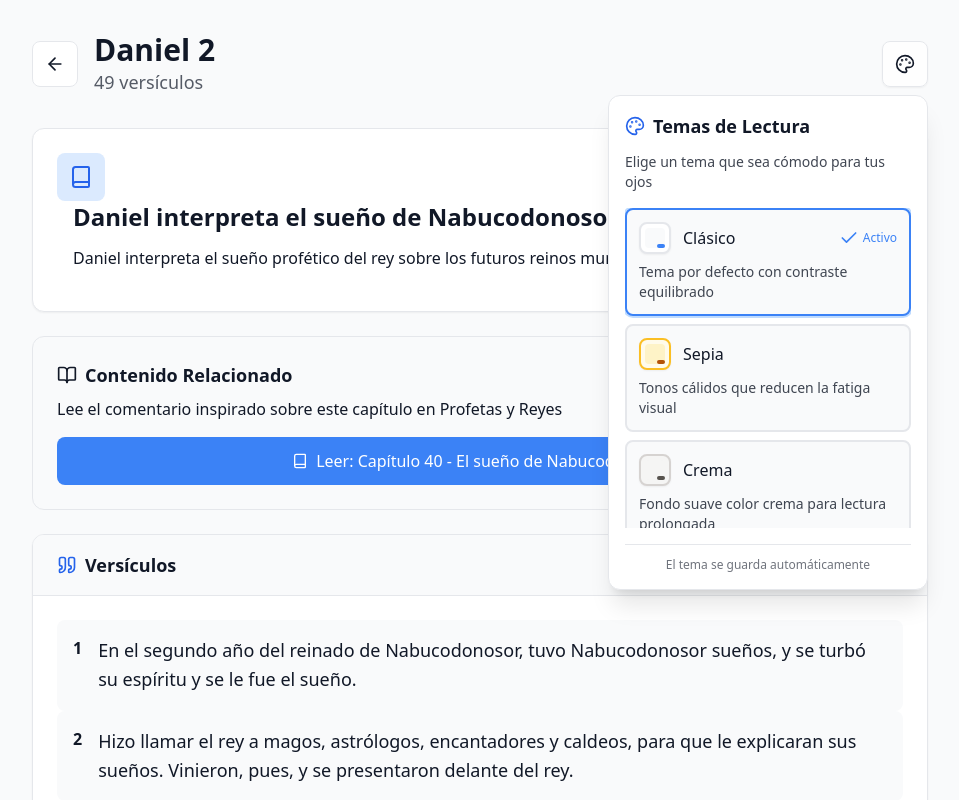
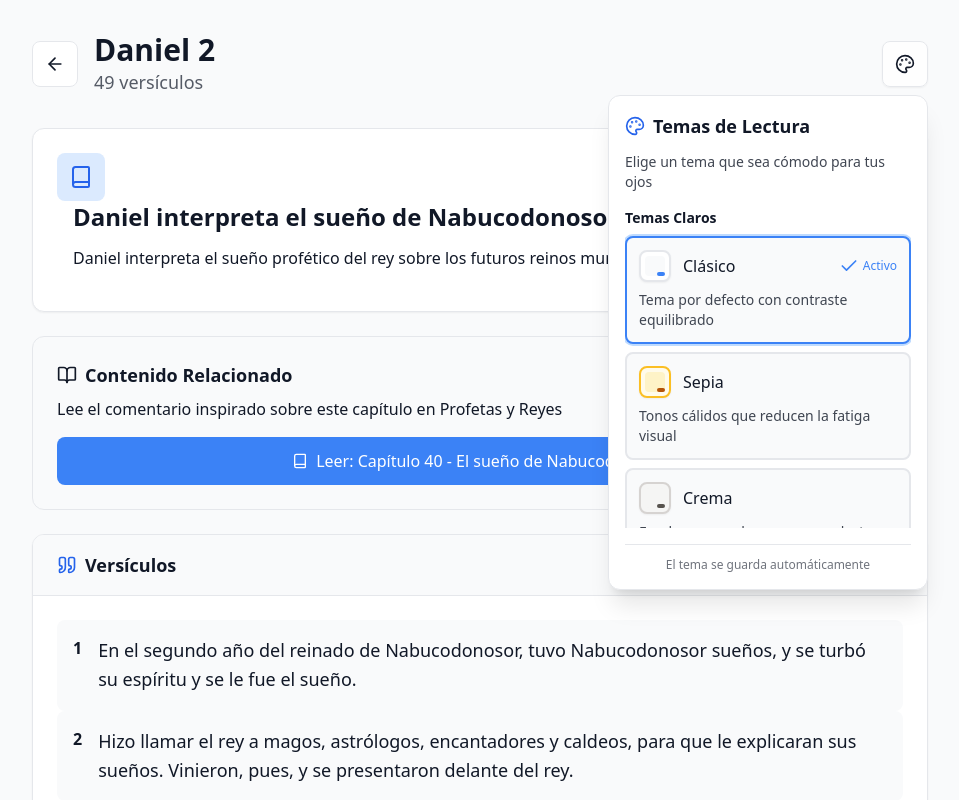
Before and after one commit to bellaciaodowhile/guide-cb-2026, a React (Vite) app: page /bible/daniel/2 in a window 1280 px wide. Both pictures are taken after a click on the button 1065 px from the left and 64 px from the top of the page. Shown: the top 800 px of the page, without its empty margins (160-1119 px from the left). Built offline with nearby package versions, Linux system fonts and the light colour scheme.

Commit message:
feat: add more themes

```diff
--- a/src/components/BibleChapterPage.tsx
+++ b/src/components/BibleChapterPage.tsx
@@ -121,7 +121,6 @@ const BibleChapterPage: React.FC = () => {
         onBack={handleBack}
         getNavigationUrl={(chapterNum) => `/bible/daniel/${chapterNum}`}
         fromParam={searchParams.get('from') ? `?from=${searchParams.get('from')}` : ''}
-        buttonColor="primary"
       />
     </div>
   );
--- a/src/components/MobileNavigation.tsx
+++ b/src/components/MobileNavigation.tsx
@@ -1,5 +1,6 @@
 import { ArrowLeft, ChevronLeft, ChevronRight } from 'lucide-react';
 import { Link } from 'react-router-dom';
+import { useReadingTheme } from '../hooks/useReadingTheme';
 
 interface MobileNavigationProps {
   currentChapter: number;
@@ -7,7 +8,6 @@ interface MobileNavigationProps {
   onBack: () => void;
   getNavigationUrl: (chapter: number) => string;
   fromParam: string;
-  buttonColor?: 'primary' | 'purple';
 }
 
 const MobileNavigation: React.FC<MobileNavigationProps> = ({
@@ -15,15 +15,11 @@ const MobileNavigation: React.FC<MobileNavigationProps> = ({
   totalChapters,
   onBack,
   getNavigationUrl,
-  fromParam,
-  buttonColor = 'primary'
+  fromParam
 }) => {
+  const { theme } = useReadingTheme();
   const hasPrevious = currentChapter > 1;
   const hasNext = currentChapter < totalChapters;
-
-  const buttonColorClasses = buttonColor === 'purple'
-    ? 'bg-purple-600 hover:bg-purple-700'
-    : 'bg-primary-600 hover:bg-primary-700';
 
   return (
     <>
@@ -34,7 +30,11 @@ const MobileNavigation: React.FC<MobileNavigationProps> = ({
 
         {/* Fixed Bottom Navigation */}
         <div
-          className="bg-white/95 dark:bg-gray-800/95 backdrop-blur-md border-t border-gray-200 dark:border-gray-700 px-4 py-3 shadow-lg mobile-navigation-container"
+          className="backdrop-blur-md border-t px-4 py-3 shadow-lg mobile-navigation-container transition-colors duration-300"
+          style={{
+            backgroundColor: `${theme.styles.cardBackground}F5`, // F5 para 95% transparencia
+            borderColor: theme.styles.borderColor
+          }}
         >
           <div className="flex items-center justify-between space-x-3">
             {/* Botón Anterior */}
@@ -42,13 +42,29 @@ const MobileNavigation: React.FC<MobileNavigationProps> = ({
               {hasPrevious ? (
                 <Link
                   to={`${getNavigationUrl(currentChapter - 1)}${fromParam}`}
-                  className="w-full px-3 py-2 bg-gray-100 dark:bg-gray-700 hover:bg-gray-200 dark:hover:bg-gray-600 text-gray-700 dark:text-gray-300 rounded-lg font-medium transition-colors duration-200 flex items-center justify-center space-x-1 text-sm"
+                  className="w-full px-3 py-2 rounded-lg font-medium transition-all duration-300 flex items-center justify-center space-x-1 text-sm hover:opacity-90"
+                  style={{
+                    backgroundColor: theme.styles.verseBackground,
+                    color: theme.styles.textColor
+                  }}
+                  onMouseEnter={(e) => {
+                    e.currentTarget.style.backgroundColor = theme.styles.verseHoverBackground;
+                  }}
+                  onMouseLeave={(e) => {
+                    e.currentTarget.style.backgroundColor = theme.styles.verseBackground;
+                  }}
                 >
                   <ChevronLeft className="h-4 w-4" />
                   <span>Cap. {currentChapter - 1}</span>
                 </Link>
               ) : (
-                <div className="w-full px-3 py-2 bg-gray-50 dark:bg-gray-800 text-gray-400 dark:text-gray-600 rounded-lg font-medium flex items-center justify-center space-x-1 cursor-not-allowed text-sm">
+                <div
+                  className="w-full px-3 py-2 rounded-lg font-medium flex items-center justify-center space-x-1 cursor-not-allowed text-sm opacity-50"
+                  style={{
+                    backgroundColor: theme.styles.verseBackground,
+                    color: theme.styles.textColor
+                  }}
+                >
                   <ChevronLeft className="h-4 w-4" />
                   <span>Primer</span>
                 </div>
@@ -58,7 +74,17 @@ const MobileNavigation: React.FC<MobileNavigationProps> = ({
             {/* Botón Volver */}
             <button
               onClick={onBack}
-              className={`px-4 py-2 ${buttonColorClasses} text-white rounded-lg font-medium transition-colors duration-200 flex items-center space-x-1 text-sm`}
+              className="px-4 py-2 rounded-lg font-medium transition-all duration-300 flex items-center space-x-1 text-sm hover:opacity-90"
+              style={{
+                backgroundColor: theme.styles.buttonBackground,
+                color: theme.styles.buttonText
+              }}
+              onMouseEnter={(e) => {
+                e.currentTarget.style.backgroundColor = theme.styles.buttonHoverBackground;
+              }}
+              onMouseLeave={(e) => {
+                e.currentTarget.style.backgroundColor = theme.styles.buttonBackground;
+              }}
             >
               <ArrowLeft className="h-4 w-4" />
               <span>Volver</span>
@@ -69,13 +95,29 @@ const MobileNavigation: React.FC<MobileNavigationProps> = ({
               {hasNext ? (
                 <Link
                   to={`${getNavigationUrl(currentChapter + 1)}${fromParam}`}
-                  className="w-full px-3 py-2 bg-gray-100 dark:bg-gray-700 hover:bg-gray-200 dark:hover:bg-gray-600 text-gray-700 dark:text-gray-300 rounded-lg font-medium transition-colors duration-200 flex items-center justify-center space-x-1 text-sm"
+                  className="w-full px-3 py-2 rounded-lg font-medium transition-all duration-300 flex items-center justify-center space-x-1 text-sm hover:opacity-90"
+                  style={{
+                    backgroundColor: theme.styles.verseBackground,
+                    color: theme.styles.textColor
+                  }}
+                  onMouseEnter={(e) => {
+                    e.currentTarget.style.backgroundColor = theme.styles.verseHoverBackground;
+                  }}
+                  onMouseLeave={(e) => {
+                    e.currentTarget.style.backgroundColor = theme.styles.verseBackground;
+                  }}
                 >
                   <span>Cap. {currentChapter + 1}</span>
                   <ChevronRight className="h-4 w-4" />
                 </Link>
               ) : (
-                <div className="w-full px-3 py-2 bg-gray-50 dark:bg-gray-800 text-gray-400 dark:text-gray-600 rounded-lg font-medium flex items-center justify-center space-x-1 cursor-not-allowed text-sm">
+                <div
+                  className="w-full px-3 py-2 rounded-lg font-medium flex items-center justify-center space-x-1 cursor-not-allowed text-sm opacity-50"
+                  style={{
+                    backgroundColor: theme.styles.verseBackground,
+                    color: theme.styles.textColor
+                  }}
+                >
                   <span>Último</span>
                   <ChevronRight className="h-4 w-4" />
                 </div>
--- a/src/components/PRChapterPage.tsx
+++ b/src/components/PRChapterPage.tsx
@@ -121,7 +121,6 @@ const PRChapterPage: React.FC = () => {
         onBack={handleBack}
         getNavigationUrl={(chapterNum) => `/profetas-y-reyes/${chapterNum + 38}`}
         fromParam={searchParams.get('from') ? `?from=${searchParams.get('from')}` : ''}
-        buttonColor="purple"
       />
     </div>
   );
--- a/src/components/ThemeSelector.tsx
+++ b/src/components/ThemeSelector.tsx
@@ -63,11 +63,19 @@ const ThemeSelector: React.FC = () => {
               </p>
 
               <div className="space-y-2 max-h-80 overflow-y-auto">
-                {themes.map((themeOption: ReadingTheme) => (
+                {/* Temas Claros */}
+                <div className="mb-4">
+                  <h4
+                    className="text-sm font-semibold mb-2 transition-colors duration-300"
+                    style={{ color: theme.styles.headingColor }}
+                  >
+                    Temas Claros
+                  </h4>
+                  {themes.filter(themeOption => !themeOption.id.startsWith('dark-')).map((themeOption: ReadingTheme) => (
                     <button
                       key={themeOption.id}
                       onClick={() => handleThemeChange(themeOption.id)}
-                    className={`w-full p-3 rounded-lg border-2 transition-all duration-200 text-left group ${
+                      className={`w-full p-3 rounded-lg border-2 transition-all duration-200 text-left group mb-2 ${
                         currentTheme === themeOption.id
                           ? 'ring-2 ring-primary-200'
                           : 'hover:opacity-80'
@@ -137,6 +145,89 @@ const ThemeSelector: React.FC = () => {
                   ))}
                 </div>
 
+                {/* Temas Oscuros */}
+                <div>
+                  <h4
+                    className="text-sm font-semibold mb-2 transition-colors duration-300"
+                    style={{ color: theme.styles.headingColor }}
+                  >
+                    Temas Oscuros
+                  </h4>
+                  {themes.filter(themeOption => themeOption.id.startsWith('dark-')).map((themeOption: ReadingTheme) => (
+                    <button
+                      key={themeOption.id}
+                      onClick={() => handleThemeChange(themeOption.id)}
+                      className={`w-full p-3 rounded-lg border-2 transition-all duration-200 text-left group mb-2 ${
+                        currentTheme === themeOption.id
+                          ? 'ring-2 ring-primary-200'
+                          : 'hover:opacity-80'
+                      }`}
+                      style={{
+                        backgroundColor: currentTheme === themeOption.id
+                          ? theme.styles.verseBackground
+                          : theme.styles.background,
+                        borderColor: currentTheme === themeOption.id
+                          ? theme.styles.buttonBackground
+                          : theme.styles.borderColor
+                      }}
+                    >
+                      <div className="flex items-center justify-between mb-2">
+                        <div className="flex items-center space-x-3">
+                          {/* Vista previa del tema */}
+                          <div
+                            className="w-8 h-8 rounded-lg border-2 relative overflow-hidden shadow-sm"
+                            style={{
+                              backgroundColor: themeOption.styles.cardBackground,
+                              borderColor: themeOption.styles.borderColor
+                            }}
+                          >
+                            <div
+                              className="absolute inset-1 rounded"
+                              style={{ backgroundColor: themeOption.styles.verseBackground }}
+                            ></div>
+                            <div
+                              className="absolute bottom-1 right-1 w-2 h-1 rounded-sm"
+                              style={{ backgroundColor: themeOption.styles.buttonBackground }}
+                            ></div>
+                          </div>
+
+                          <div>
+                            <h4
+                              className="font-medium transition-colors duration-300"
+                              style={{ color: theme.styles.headingColor }}
+                            >
+                              {themeOption.name}
+                            </h4>
+                          </div>
+                        </div>
+
+                        {currentTheme === themeOption.id && (
+                          <div className="flex items-center space-x-1">
+                            <Check
+                              className="h-5 w-5"
+                              style={{ color: theme.styles.buttonBackground }}
+                            />
+                            <span
+                              className="text-xs font-medium"
+                              style={{ color: theme.styles.buttonBackground }}
+                            >
+                              Activo
+                            </span>
+                          </div>
+                        )}
+                      </div>
+
+                      <p
+                        className="text-sm opacity-80 transition-colors duration-300"
+                        style={{ color: theme.styles.textColor }}
+                      >
+                        {themeOption.description}
+                      </p>
+                    </button>
+                  ))}
+                </div>
+              </div>
+
               <div
                 className="mt-4 pt-3 border-t transition-colors duration-300"
                 style={{ borderColor: theme.styles.borderColor }}
--- a/src/contexts/ReadingThemeContext.tsx
+++ b/src/contexts/ReadingThemeContext.tsx
@@ -121,6 +121,109 @@ export const READING_THEMES: ReadingTheme[] = [
       buttonHoverBackground: '#a16207',
       buttonText: '#ffffff'
     }
+  },
+  // TEMAS OSCUROS
+  {
+    id: 'dark-slate',
+    name: 'Pizarra Oscura',
+    description: 'Tema oscuro elegante con tonos grises suaves',
+    styles: {
+      background: '#0f172a',
+      cardBackground: '#1e293b',
+      textColor: '#cbd5e1',
+      headingColor: '#f1f5f9',
+      borderColor: '#334155',
+      verseBackground: '#334155',
+      verseHoverBackground: '#475569',
+      buttonBackground: '#3b82f6',
+      buttonHoverBackground: '#2563eb',
+      buttonText: '#ffffff'
+    }
+  },
+  {
+    id: 'dark-forest',
+    name: 'Bosque Nocturno',
+    description: 'Verde oscuro que descansa la vista en ambientes con poca luz',
+    styles: {
+      background: '#0c1f17',
+      cardBackground: '#1a2e23',
+      textColor: '#86efac',
+      headingColor: '#bbf7d0',
+      borderColor: '#166534',
+      verseBackground: '#166534',
+      verseHoverBackground: '#15803d',
+      buttonBackground: '#22c55e',
+      buttonHoverBackground: '#16a34a',
+      buttonText: '#ffffff'
+    }
+  },
+  {
+    id: 'dark-ocean',
+    name: 'Océano Profundo',
+    description: 'Azul oscuro relajante para lectura nocturna',
+    styles: {
+      background: '#0c1426',
+      cardBackground: '#1e293b',
+      textColor: '#7dd3fc',
+      headingColor: '#bae6fd',
+      borderColor: '#1e40af',
+      verseBackground: '#1e40af',
+      verseHoverBackground: '#1d4ed8',
+      buttonBackground: '#3b82f6',
+      buttonHoverBackground: '#2563eb',
+      buttonText: '#ffffff'
+    }
+  },
+  {
+    id: 'dark-purple',
+    name: 'Violeta Nocturno',
+    description: 'Púrpura oscuro que reduce la fatiga visual nocturna',
+    styles: {
+      background: '#1e1b3a',
+      cardBackground: '#2d2a4a',
+      textColor: '#c4b5fd',
+      headingColor: '#e9d5ff',
+      borderColor: '#6b21a8',
+      verseBackground: '#6b21a8',
+      verseHoverBackground: '#7c3aed',
+      buttonBackground: '#8b5cf6',
+      buttonHoverBackground: '#7c3aed',
+      buttonText: '#ffffff'
+    }
+  },
+  {
+    id: 'dark-amber',
+    name: 'Ámbar Oscuro',
+    description: 'Tonos cálidos oscuros perfectos para lectura nocturna',
+    styles: {
+      background: '#1c1917',
+      cardBackground: '#292524',
+      textColor: '#fbbf24',
+      headingColor: '#fde047',
+      borderColor: '#a16207',
+      verseBackground: '#a16207',
+      verseHoverBackground: '#ca8a04',
+      buttonBackground: '#f59e0b',
+      buttonHoverBackground: '#d97706',
+      buttonText: '#ffffff'
+    }
+  },
+  {
+    id: 'dark-minimal',
+    name: 'Minimalista Oscuro',
+    description: 'Negro puro con texto suave para máximo contraste',
+    styles: {
+      background: '#000000',
+      cardBackground: '#111111',
+      textColor: '#d1d5db',
+      headingColor: '#f9fafb',
+      borderColor: '#374151',
+      verseBackground: '#1f2937',
+      verseHoverBackground: '#374151',
+      buttonBackground: '#6b7280',
+      buttonHoverBackground: '#4b5563',
+      buttonText: '#ffffff'
+    }
   }
 ];
 
```
Also changed, not shown: src/components/AventurerosDaniel.tsx (+15 -5 lines), src/components/ConquistadoresDaniel.tsx (+15 -5 lines), src/components/GuiasmayoresDaniel.tsx (+15 -5 lines). Lines whose indentation alone changed are shown as unchanged.
